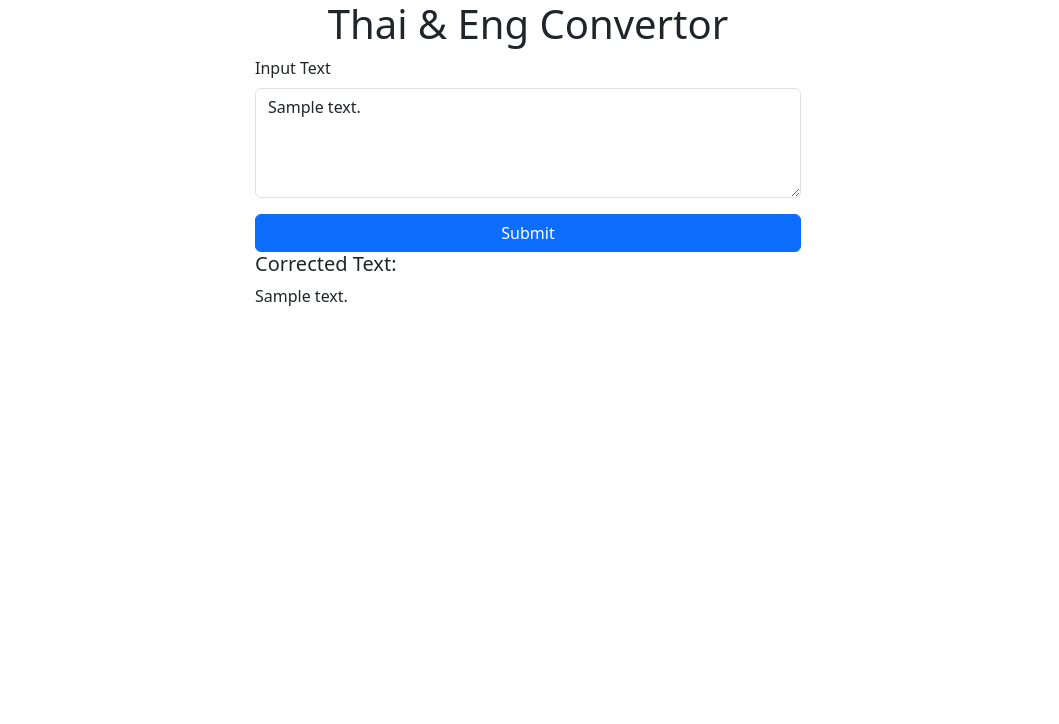
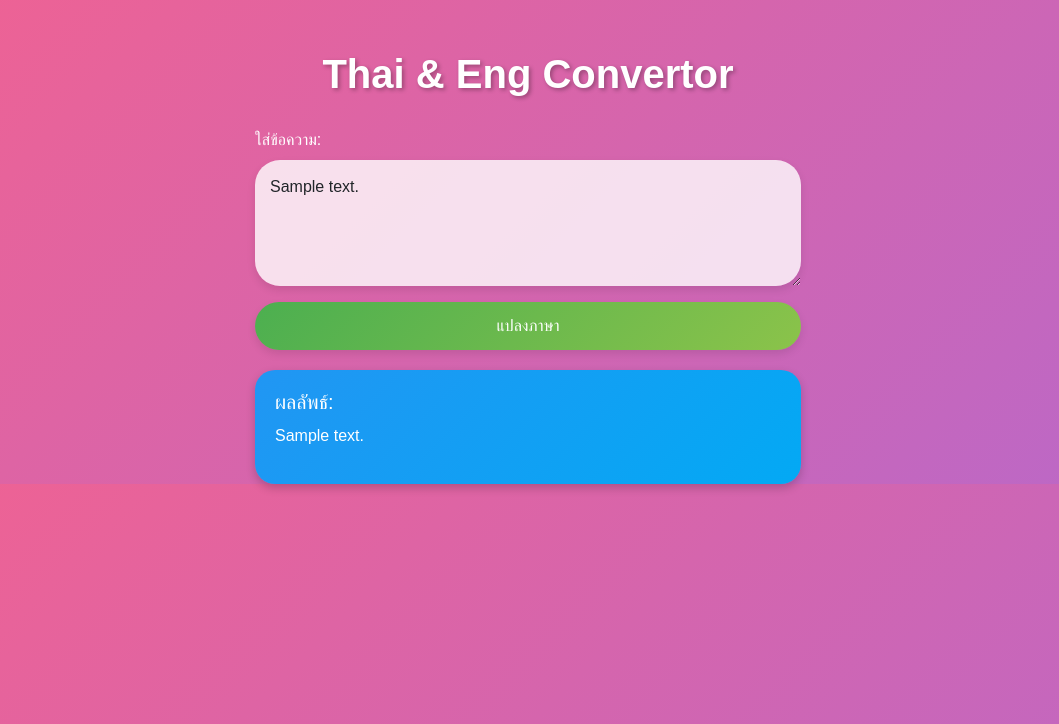
Before and after one commit to pianoProJ/Project, a Flask app: template templates/index.html in a window 1280 px wide. Shown: the top 724 px of the page, without its empty margins (112-1171 px from the left). Run offline with Flask 3, Linux system fonts and the light colour scheme; the template is opened without the code that fills it: most values are stand-ins (such as "Sample title", 1, 10 or a date in 2020).

Commit message:
index.html

```diff
--- a/templates/index.html
+++ b/templates/index.html
@@ -3,38 +3,85 @@
 <head>
     <meta charset="UTF-8">
     <meta name="viewport" content="width=device-width, initial-scale=1.0">
-    <title>Language Corrector</title>
+    <title>Thai & Eng Convertor</title>
     <link href="https://cdn.jsdelivr.net/npm/bootstrap@5.3.0-alpha1/dist/css/bootstrap.min.css" rel="stylesheet">
     <style>
-        /* ... CSS เดิม ... */
-
+        body {
+            background: linear-gradient(135deg, #f06292, #ba68c8);
+            font-family: 'Arial', sans-serif;
+            color: #fff;
+        }
+        .container {
+            margin-top: 50px;
+        }
+        h1 {
+            color: #fff;
+            margin-bottom: 30px;
+            font-weight: 600;
+            text-align: center;
+            text-shadow: 2px 2px 4px rgba(0,0,0,0.3);
+        }
+        .form-control, .btn-primary {
+            border-radius: 25px;
+        }
+        .form-control {
+            padding: 15px;
+            font-size: 1rem;
+            background: rgba(255, 255, 255, 0.8);
+            border: none;
+            box-shadow: 0 4px 8px rgba(0,0,0,0.1);
+        }
+        .btn-primary {
+            padding: 12px 20px;
+            font-size: 1rem;
+            background: linear-gradient(135deg, #4CAF50, #8BC34A);
+            border: none;
+            transition: all 0.3s ease-in-out;
+            box-shadow: 0 4px 8px rgba(0,0,0,0.1);
+        }
+        .btn-primary:hover {
+            background: linear-gradient(135deg, #388E3C, #689F38);
+            box-shadow: 0 6px 12px rgba(0,0,0,0.2);
+        }
         .result-box {
-            /* ... CSS เดิม ... */
-            animation: fade-in-up 0.5s ease forwards; /* เพิ่ม animation fade-in-up */
+            background: linear-gradient(135deg, #2196F3, #03A9F4);
+            padding: 20px;
+            border-radius: 20px;
+            margin-top: 20px;
+            box-shadow: 0 4px 10px rgba(0, 0, 0, 0.2);
+            opacity: 0;
+            transform: translateY(20px);
+            transition: opacity 0.5s ease-in-out, transform 0.5s ease-in-out;
+            animation: slide-up 0.5s ease-in-out forwards;
         }
-
-        @keyframes fade-in-up {
+        @keyframes slide-up {
             0% {
                 opacity: 0;
-                transform: translateY(30px);
+                transform: translateY(20px);
             }
             100% {
                 opacity: 1;
                 transform: translateY(0);
             }
         }
-
-        #loading-spinner { /* CSS สำหรับ loading spinner */
-            display: none; /* ซ่อนไว้ตอนเริ่มต้น */
+        .result-box h5 {
+            color: #fff;
+            margin-bottom: 10px;
+        }
+        .result-box p {
+            color: #fff;
+            font-size: 1rem;
+        }
+        #loading-spinner {
+            display: none;
             border: 4px solid rgba(0, 0, 0, 0.1);
             border-radius: 50%;
-            border-top: 4px solid #3498db;
-            width: 40px;
-            height: 40px;
-            animation: spin 1s linear infinite;
-            margin: 20px auto;
+            border-top: 4px solid #007bff;
+            width: 30px;
+            height: 30px;
+            animation: spin 0.8s linear infinite;
+            margin: 10px auto;
         }
-
         @keyframes spin {
             0% { transform: rotate(0deg); }
             100% { transform: rotate(360deg); }
@@ -49,15 +96,17 @@
                 <h1 class="text-center">Thai & Eng Convertor</h1>
                 <form method="POST">
                     <div class="mb-3">
-                        <label for="input_text" class="form-label">Input Text</label>
-                        <textarea class="form-control" id="input_text" name="input_text" rows="4">{{ input_text }}</textarea>
+                        <label for="input_text" class="form-label">ใส่ข้อความ:</label>
+                        <textarea class="form-control" id="input_text" name="input_text" rows="4" placeholder="พิมพ์ข้อความที่นี่">{{ input_text }}</textarea>
                     </div>
-                    <button type="submit" class="btn btn-primary w-100">Submit</button>
+                    <button type="submit" class="btn btn-primary w-100">แปลงภาษา</button>
                 </form>
 
-                <div id="loading-spinner"></div>  {% if output_text %}
-                <div class="result-box show">
-                    <h5>Corrected Text:</h5>
+                <div id="loading-spinner"></div>
+
+                {% if output_text %}
+                <div class="result-box">
+                    <h5>ผลลัพธ์:</h5>
                     <p>{{ output_text }}</p>
                 </div>
                 {% endif %}
@@ -66,12 +115,11 @@
     </div>
 
     <script>
-        // JavaScript สำหรับควบคุมการแสดง loading spinner
         const form = document.querySelector('form');
         const loadingSpinner = document.getElementById('loading-spinner');
 
         form.addEventListener('submit', function() {
-            loadingSpinner.style.display = 'block'; // แสดง loading spinner เมื่อกด Submit
+            loadingSpinner.style.display = 'block';
         });
     </script>
 
```
